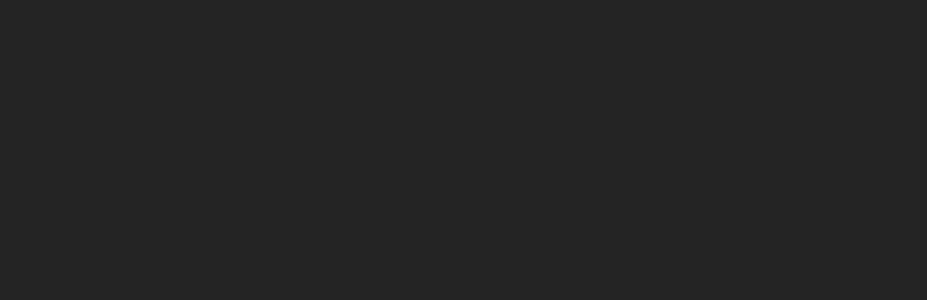
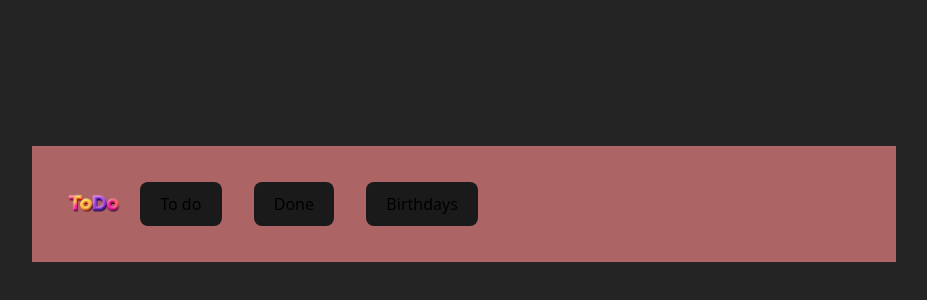
Before and after one commit to nekosaege/todoproject, a React (Vite) app: page / in a window 1280 px wide. Shown: the part 196-496 px from the top of the page, without its empty margins (176-1103 px from the left). Built offline with nearby package versions, Linux system fonts and the light colour scheme.

Commit message:
set NavBar

```diff
--- a/src/App.jsx
+++ b/src/App.jsx
@@ -1,14 +1,13 @@
 import { useState } from 'react'
-import reactLogo from './assets/react.svg'
-import viteLogo from '/vite.svg'
 import './App.css'
+import { NavBar } from './components/NavBar'
 
 function App() {
   const [count, setCount] = useState(0)
 
   return (
     <>
-
+      <NavBar />
 
     </>
   )
--- a/src/components/List.jsx
+++ /dev/null
@@ -1 +0,0 @@
-aaaaa
--- /dev/null
+++ b/src/components/NavBar.css
@@ -0,0 +1,36 @@
+.navbar {
+    width: 800px;
+    display: flex;
+    justify-content: start ;
+    align-items: center;
+    padding: 1rem 2rem;
+    background-color: #ac6464;
+  }
+
+  .navbar__logo {
+    display: flex;
+    align-items: left;
+    gap: 1rem;
+    justify-content: left;
+  }
+
+  .navbar__logo img {
+    width: 60px;
+    height: auto;
+    object-fit: contain;
+    justify-content: left;
+  }
+
+  .navbar__links {
+    list-style: none;
+    display: flex;
+    gap: 2rem;
+    padding: 0;
+    margin: 0;
+  }
+
+  .navbar__links a {
+    text-decoration: none;
+    color: #333;
+    font-weight: bold;
+  }
--- /dev/null
+++ b/src/components/NavBar.jsx
@@ -0,0 +1,20 @@
+import logo from "../assets/image.png";
+import "./NavBar.css";
+
+export function NavBar() {
+	return (
+		<nav className="navbar">
+			<div className="navbar__logo">
+				<img src={logo} alt="logo" />
+				<h1> </h1>
+			</div>
+			<div className="navbar__links">
+				<button onClick={() => setSection("todo")}>To do</button>
+				<button onClick={() => setSection("done")}>Done</button>
+				<button onClick={() => setSection("birthdays")}>
+					Birthdays
+				</button>
+			</div>
+		</nav>
+	);
+}
```
Also changed, not shown: src/assets/image.png (added), src/components/Footer.jsx (added), src/components/SideBar.jsx (added).
